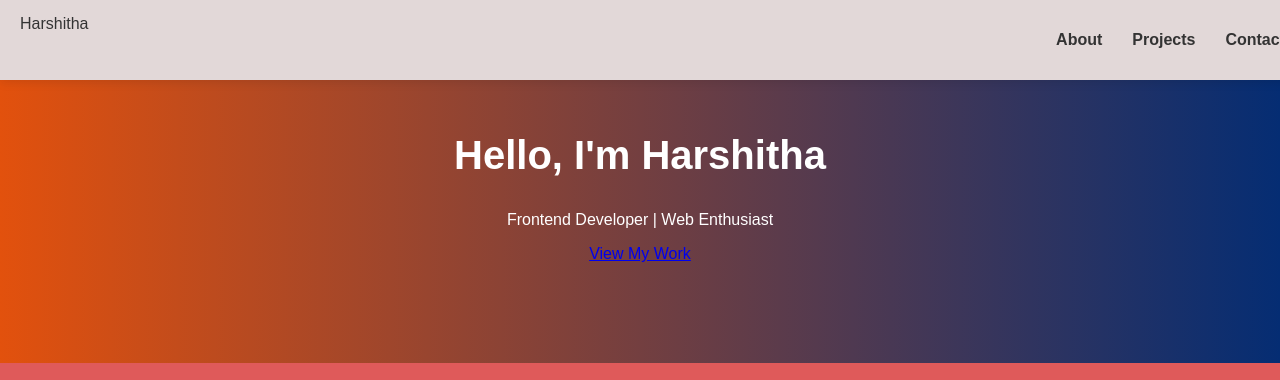
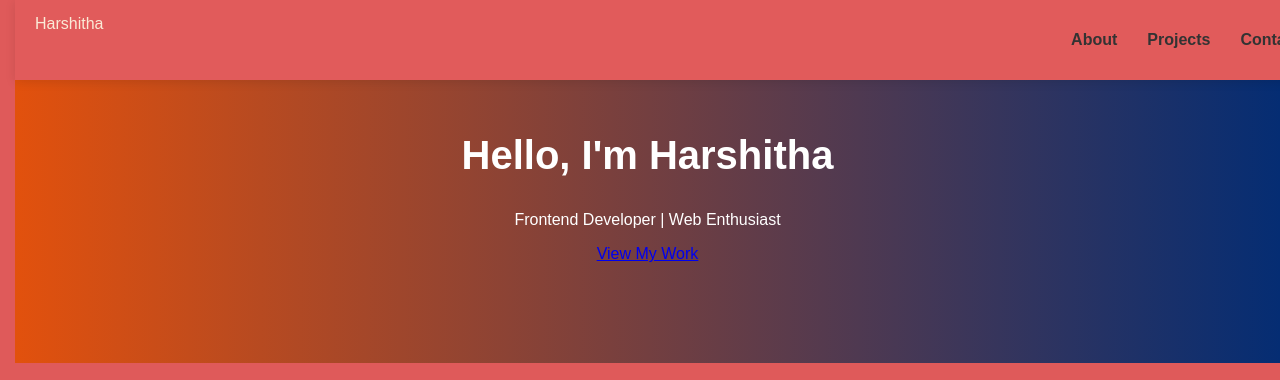
Before and after one commit to harshi-2609/Code-Portfolio, a plain HTML site: page Index.html in a window 1280 px wide. Shown: the top 380 px of the page. Drawn offline with Linux system fonts and the light colour scheme.

Commit message:
Update Style.css

```diff
--- a/Style.css
+++ b/Style.css
@@ -2,16 +2,16 @@
 body {
     font-family: Arial, sans-serif;
     margin: 0;
-    padding: 0;
+    padding: 0 0 0 15px;
     background: #df5a5a;
-    color: #333;
+    color:antiquewhite;
 }
 
 /* Navbar */
 nav {
     display: flex;
     justify-content: space-between;
-    background: #e2d8d8;
+    background: #e15b5b;
     padding: 15px 20px;
     position: fixed;
     width: 100%;
@@ -79,5 +79,5 @@ nav {
     padding: 50px;
     text-align: center;
     background: #e0a9a9;
-    color: white;
+    color: black;
 }
```
